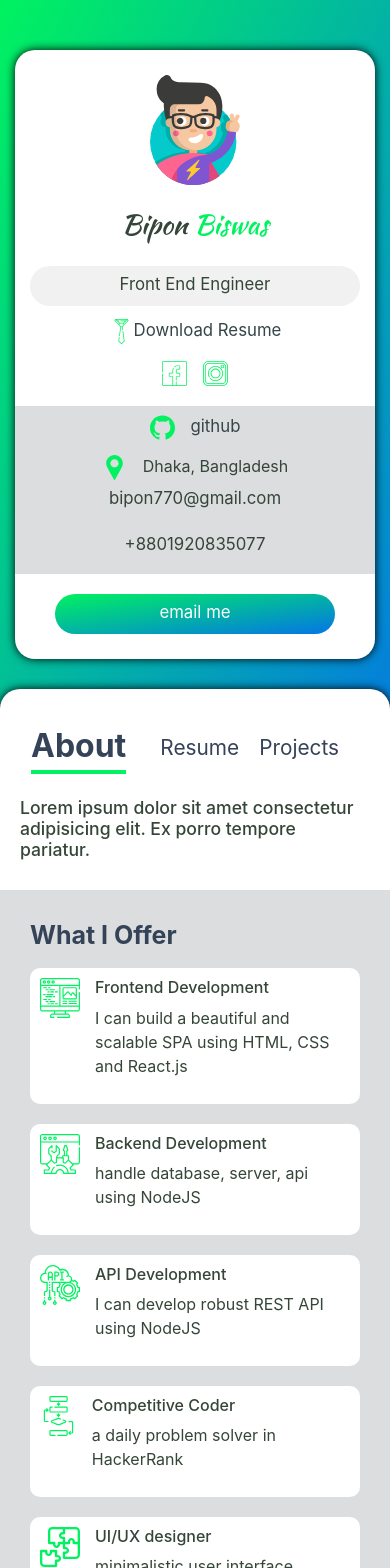
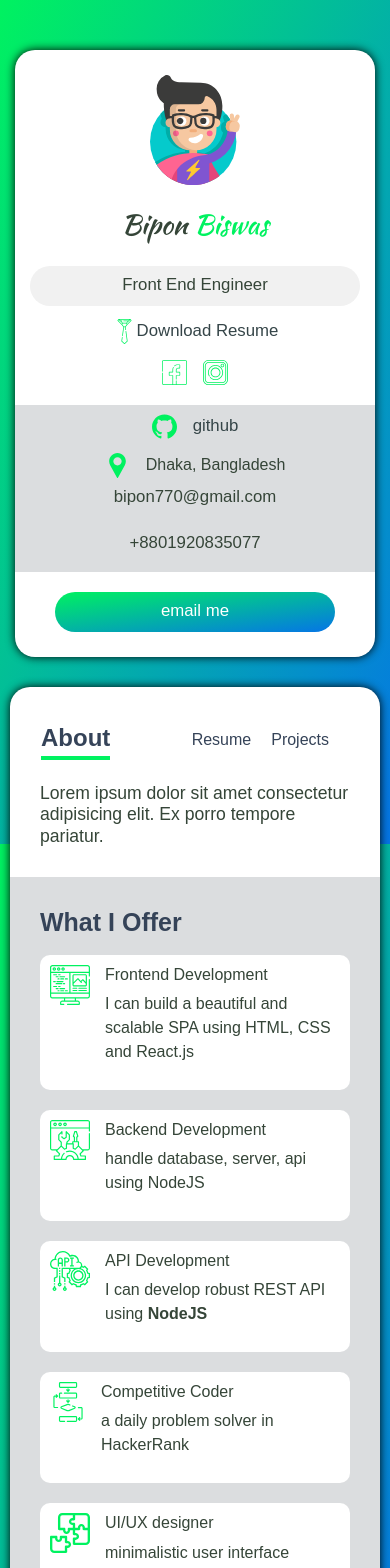
Before and after one commit to bipon68/me-react-portfolio2, a React (Create React App) app: page / in a window 390 px wide. Shown: the top 1568 px of the page. Built offline with nearby package versions, Linux system fonts and the light colour scheme.

Commit message:
#12 final review code

```diff
--- a/src/components/About.js
+++ b/src/components/About.js
@@ -5,8 +5,6 @@ import Skillcard from './Skillcard';
 import { motion } from "framer-motion";
 
 import skills from './data/about_data';
-
-
 
 
 const about_variant = {
--- a/src/components/ProjectCard.js
+++ b/src/components/ProjectCard.js
@@ -5,11 +5,11 @@ const ProjectCard = ({project: {name, image, deployed_url, github_url}}) => {
     return (
         <div className="projectrCard col-md-6 col-lg-4 my-2">
             <figure className="projectCard__wrapper">
-                <a href={deployed_url} target="_blank">
+                <a href={deployed_url} target="_blank" rel="noopener noreferrer">
                     <img src={image} alt={name} className="projectCard__image" />
                 </a>
                 <div className="projectCard__title">
-                        <a href={github_url} target="_blank">
+                        <a href={github_url} target="_blank" rel="noopener noreferrer">
                             <img src={github} alt="github link" className="projectCard__icon" />
                         </a>
                         {name}
--- a/src/components/Projects.js
+++ b/src/components/Projects.js
@@ -6,11 +6,14 @@ import { motion } from "framer-motion";
 const Projects = () => {
 
     const [projects, setProjects] = useState(data_project)
+    const [active, setActive] = useState('All')
 
     const handleFilterCategory = (name) => {
         const new_array = data_project.filter(project => project.category.includes(name));
         setProjects(new_array)
+        setActive(name)
     }
+
 
     const project_variant = {
         hidden: {
@@ -40,11 +43,18 @@ const Projects = () => {
         >
 
             <div className="projects__navbar">
-                <div onClick={() => setProjects(data_project)}>All</div>
-                <div onClick={() => handleFilterCategory('react.js')}>React</div>
-                <div onClick={() => handleFilterCategory('mongoDB')}>MongoDB</div>
-                <div onClick={() => handleFilterCategory('node.js')}>Node</div>
-                <div onClick={() => handleFilterCategory('vanilla')}>Vanilla</div>
+                <div className={active === 'All' && 'projects__navbar-active'} onClick={() => {
+                    setProjects(data_project)
+                    setActive("All")
+                }
+
+                }>
+                    All
+                </div>
+                <div className={active === 'react.js' && 'projects__navbar-active'} onClick={() => handleFilterCategory('react.js')}>React</div>
+                <div className={active === 'mongoDB' && 'projects__navbar-active'} onClick={() => handleFilterCategory('mongoDB')}>MongoDB</div>
+                <div className={active === 'node.js' && 'projects__navbar-active'} onClick={() => handleFilterCategory('node.js')}>Node</div>
+                <div className={active === 'vanilla' && 'projects__navbar-active'} onClick={() => handleFilterCategory('vanilla')}>Vanilla</div>
             </div>
 
             <div className="row">
--- a/src/components/data/about_data.js
+++ b/src/components/data/about_data.js
@@ -1,3 +1,5 @@
+import React from 'react';
+
 import algo from '../../assets/icons/algo.svg'
 import repair from '../../assets/icons/repair.svg'
 import computer from '../../assets/icons/computer.svg'
@@ -10,7 +12,7 @@ const skills = [
     {
         icon: computer,
         title: "Frontend Development",
-        about: "I can build a beautiful and scalable SPA using HTML, CSS and React.js"
+        about: "I can build a beautiful and scalable SPA using  HTML, CSS and React.js"
     },
     {
         icon: repair,
@@ -20,7 +22,7 @@ const skills = [
     {
         icon: api,
         title: "API Development",
-        about: "I can develop robust REST API using NodeJS "
+        about: ["I can develop robust REST API using", <strong key={1}> NodeJS </strong>]
     },
     {
         icon: algo,
--- a/src/index.css
+++ b/src/index.css
@@ -5,6 +5,7 @@ body {
     background-image: linear-gradient(to right bottom, #00F260, #0575E6);
     background-attachment: fixed;
     color: #354538;
+    font-family: sans-serif;
 }
 a {
     text-decoration: none;
@@ -152,7 +153,7 @@ a:hover {
 
 .about__intro {
     font-size: 1.1rem;
-    padding: 20px;
+    padding: 20px 30px;
     margin: 10px 0;
 }
 
@@ -204,7 +205,7 @@ a:hover {
 .resume-card__heading,
 .resume-language__heading {
     /* margin-left: 10px; */
-    font-size: 1.8rem;
+    font-size: 1.6rem;
     font-weight: 700;
     color: #354538;
 }
@@ -298,3 +299,21 @@ a:hover {
     font-size: 1rem;
     cursor: pointer;
 }
+.projects__navbar-active{
+    color: #00F260;
+}
+
+@media (max-width: 600px) {
+    .app__main-content {
+        margin-right: 10px;
+        margin-left: 10px;
+    }
+
+    .navbar__active {
+        font-size: 1.5rem;
+    }
+
+    .navbar__item {
+        font-size: 1rem;
+    }
+}
```
